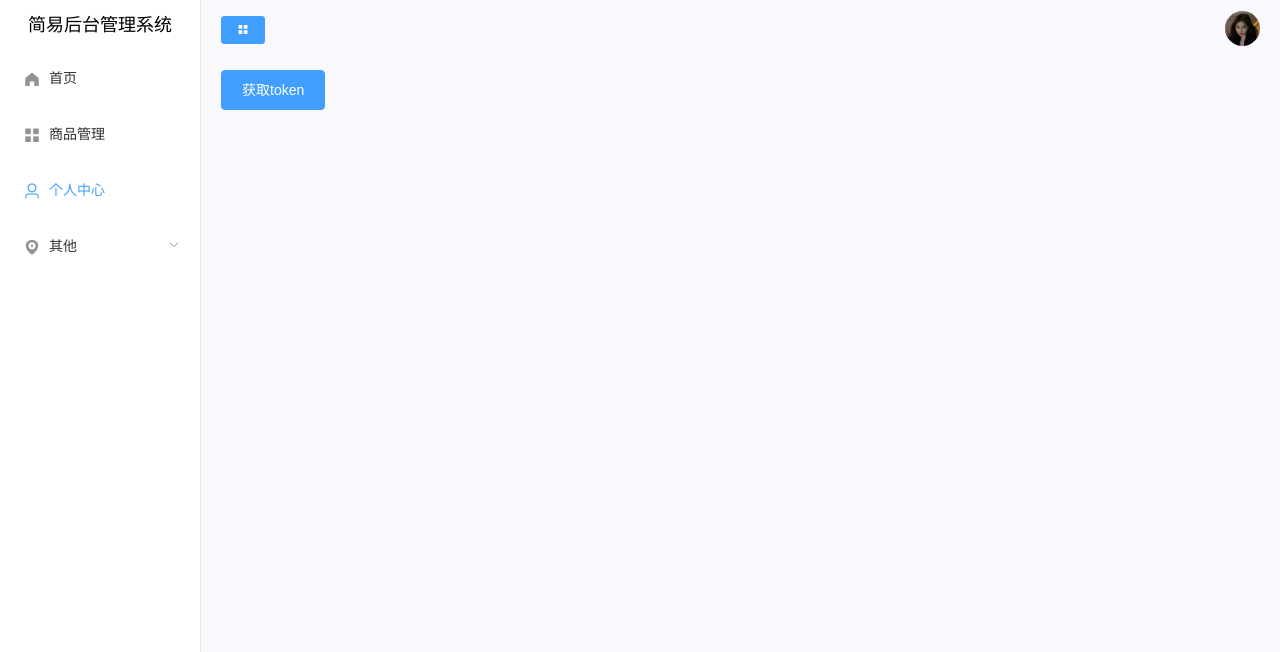
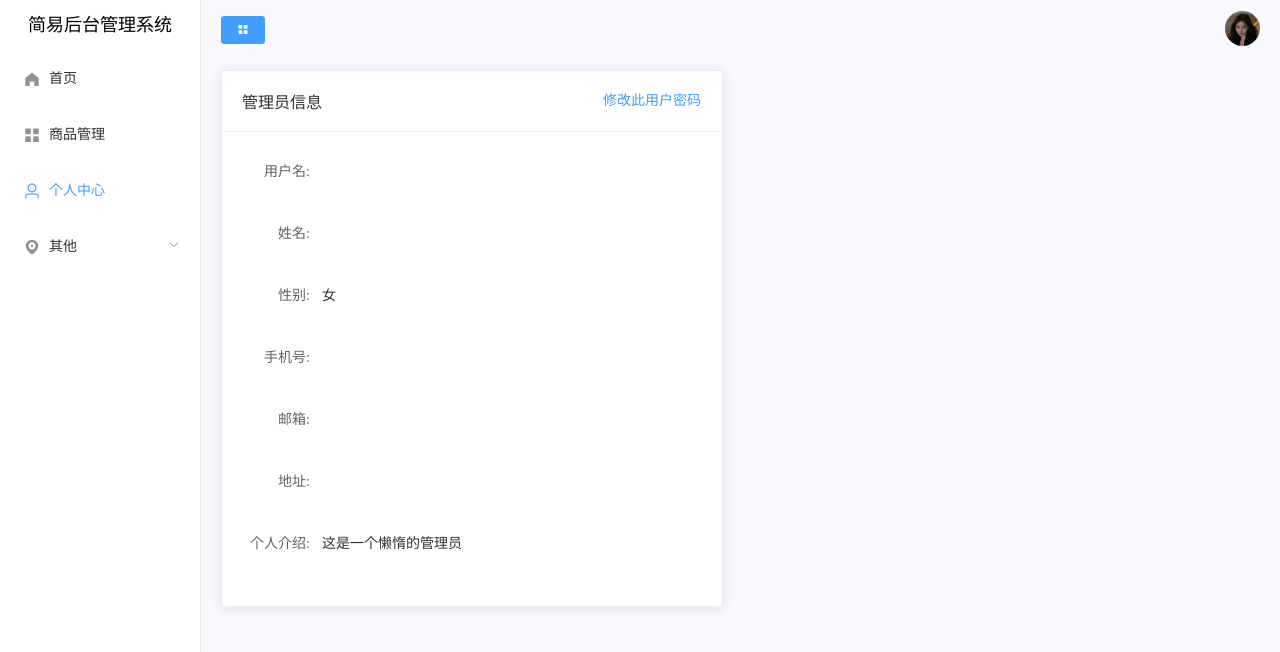
Before and after one commit to QingYiShiDeCha/vue-myapp, a Vue app: page /#/user in a window 1280 px wide. Shown: the top 652 px of the page. Built offline with nearby package versions, Linux system fonts and the light colour scheme.

Commit message:
完成作业要求

```diff
--- a/src/store/index.js
+++ b/src/store/index.js
@@ -1,10 +1,7 @@
 import Vue from 'vue'
 import Vuex from 'vuex'
 
-
-
 Vue.use(Vuex)
-
 
 const store = new Vuex.Store({
   state: {
@@ -19,7 +16,8 @@ const store = new Vuex.Store({
         email: 'qingcha@qq.com',
         addr: '北京海定区'
       }
-    ]
+    ],
+    currLoginUser: {}
   },
   mutations: {
     /**
@@ -31,8 +29,29 @@ const store = new Vuex.Store({
       state.userInfo.push(data)
       console.log(data);
       console.log(state.userInfo, 'state');
+    },
+    getCurrLogin(state, data) {
+      state.currLoginUser = data
+      console.log(state.currLoginUser, 'state.currLogin');
+    },
+    setUserInfo(state, updatedUser) {
+      const index = state.userInfo.findIndex(user => user.username === updatedUser.username);
+      if (index !== -1) {
+        // 更新用户信息
+        state.userInfo[index] = {
+          ...state.userInfo[index],
+          ...updatedUser
+        };
+      }
+      state.currLoginUser = updatedUser; // 更新用户信息
     }
-  }
+  },
+  getters: {
+    getCurrUser: state => {
+      return state.currLoginUser
+    }
+  },
+
 })
 
 export default store
--- a/src/views/Login.vue
+++ b/src/views/Login.vue
@@ -28,6 +28,7 @@
   </el-card>
 </template>
 <script>
+import { mapMutations } from 'vuex'
 export default {
   data() {
     return {
@@ -45,6 +46,7 @@ export default {
   },
 
   methods: {
+    ...mapMutations(['getCurrLogin']),
     toSignUp() {
       this.$router.push("/signup");
     },
@@ -61,6 +63,7 @@ export default {
           } else if (user && this.form.password === user.password) {
             this.$message.success("登录成功");
             this.$router.push("/home");
+            this.getCurrLogin(user);
           } else if (user && this.form.password !== user.password) {
             this.$message.error("密码错误，请检查密码");
           }  else if (user === undefined) {
--- a/src/views/User.vue
+++ b/src/views/User.vue
@@ -1,37 +1,209 @@
 <template>
   <div>
-    <el-button type="primary" @click="getToken">获取token</el-button>
-    {{ uuid }}
+    <el-dialog
+      title="修改此用户密码"
+      :visible.sync="dialogVisible"
+      width="30%"
+      :before-close="handleClose"
+    >
+      <el-form
+        :model="form"
+        ref="form"
+        label-width="80px"
+        class="demo-ruleForm"
+        :rules="rules"
+      >
+        <el-form-item label="原密码" prop="oldPassword" required>
+          <el-input v-model="form.oldPassword"></el-input>
+        </el-form-item>
+        <el-form-item label="新密码" prop="newPassword" required>
+          <el-input v-model="form.newPassword"></el-input>
+        </el-form-item>
+        <el-form-item label="确认密码" prop="confirmPassword" required>
+          <el-input v-model="form.confirmPassword"></el-input>
+        </el-form-item>
+      </el-form>
+      <span slot="footer" class="dialog-footer">
+        <el-button @click="dialogVisible = false">取 消</el-button>
+        <el-button type="primary" @click="changePassword">确 定</el-button>
+      </span>
+    </el-dialog>
+    <el-card class="box-card" style="width: 500px">
+      <div slot="header" class="clearfix">
+        <span>管理员信息</span>
+        <el-button
+          style="float: right; padding: 3px 0"
+          type="text"
+          @click="dialogVisible = true"
+          >修改此用户密码</el-button
+        >
+      </div>
+      <div class="text item">
+        <el-form
+          label-position="right"
+          label-width="80px"
+          style="font-size: 18px"
+        >
+          <el-form-item label="用户名:">{{ userInfo.username }}</el-form-item>
+          <el-form-item label="姓名:">{{ userInfo.name }}</el-form-item>
+          <el-form-item label="性别:">{{
+            userInfo.sex == "1" ? "男" : "女"
+          }}</el-form-item>
+          <el-form-item label="手机号:">{{ userInfo.phone }}</el-form-item>
+          <el-form-item label="邮箱:">{{ userInfo.email }}</el-form-item>
+          <el-form-item label="地址:">{{ userInfo.addr }}</el-form-item>
+          <el-form-item label="个人介绍:">{{
+            userInfo.Introduce
+          }}</el-form-item>
+        </el-form>
+      </div>
+    </el-card>
   </div>
 </template>
 
 <script>
-
 export default {
   data() {
+    let checkOldPwd = (rule, value, callback) => {
+      if (value === "") {
+        callback(new Error("旧密码不能为空"));
+      } else {
+        callback();
+      }
+    };
+    let checkNewPwd = (rule, value, callback) => {
+      if (value === "") {
+        callback(new Error("新密码不能为空"));
+      } else if (value.length < 6 || value.length > 16) {
+        callback(new Error("密码长度必须在6-16位之间"));
+      } else {
+        callback();
+      }
+    }
+    let checkConfirmPwd = (rule, value, callback) => {
+      if (value === "") {
+        callback(new Error("确认密码不能为空"));
+      } else if (value !== this.form.newPassword) {
+        callback(new Error("两次输入密码不一致"));
+      } else {
+        callback()
+      }
+    }
     return {
-      uuid: "",
+      userInfo: {},
+      Introduce: "这是一个懒惰的管理员",
+      dialogVisible: false,
+      form: {
+        curUser: "",
+        oldPassword: "",
+        newPassword: "",
+        confirmPassword: "",
+      },
+      rules: {
+        oldPassword: [{ validator: checkOldPwd, trigger: "blur" }],
+        newPassword: [{ validator: checkNewPwd, trigger: "blur" }],
+        confirmPassword: [{ validator: checkConfirmPwd, trigger: "blur" }],
+      },
     };
   },
+  created() {
+    // 在页面加载时读取sessionStorage里的状态信息
+    if (sessionStorage.getItem("store")) {
+      this.$store.replaceState(
+        Object.assign(
+          {},
+          this.$store.state,
+          JSON.parse(sessionStorage.getItem("store"))
+        )
+      );
+    }
+    // 页面刷新时，将vuex里的信息保存到sessionStorage
+    // 在页面刷新时先触发beforeunload事件
+    window.addEventListener("beforeunload", () => {
+      sessionStorage.setItem("store", JSON.stringify(this.$store.state));
+    });
+  },
+  computed: {
+    getUserInfo() {
+      return this.$store.getters["getCurrUser"];
+    },
+  },
   methods: {
-    getRandomToken() {
-      let d = new Date().getTime();
-      let uuid = "xxxxxxxx-xxxx-4xxx-yxxx-xxxxxxxxxxxx".replace(
-        /[xy]/g,
-        function (c) {
-          let r = (d + Math.random() * 16) % 16 | 0;
-          d = Math.floor(d / 16);
-          return (c == "x" ? r : (r & 0x3) | 0x8).toString(16);
+    handleClose(done) {
+      this.$confirm("确认关闭？")
+        .then((_) => {
+          done();
+        })
+        .catch((_) => {});
+    },
+    changePassword() {
+      this.$refs.form.validate((valid) => {
+        if (valid) {
+          if (this.form.newPassword !== this.form.confirmPassword) {
+            this.$message.error("新密码与确认密码不匹配");
+            return;
+          }
+          const userIndex = this.$store.state.userInfo.findIndex(
+            (user) => user.username === this.form.curUser
+          );
+          if (userIndex !== -1) {
+            const user = this.$store.state.userInfo[userIndex];
+            if (user.password !== this.form.oldPassword) {
+              this.$message.error("原密码错误");
+              return;
+            }
+            this.$store.commit("setUserInfo", {
+              ...user,
+              password: this.form.newPassword,
+            });
+            this.dialogVisible = false;
+            this.form.oldPassword = "";
+            this.form.newPassword = "";
+            this.form.confirmPassword = "";
+            this.$message.success("密码修改成功");
+          } else {
+            this.$message.error("用户不存在");
+          }
         }
-      );
-      return uuid;
+      });
     },
-    getToken() {
-      this.uuid = this.getRandomToken();
-    },
+  },
+  mounted() {
+    this.userInfo = this.getUserInfo;
+    this.userInfo.Introduce = this.Introduce;
+    this.form.curUser = this.userInfo.username;
+    console.log(this.userInfo);
+    console.log(this.form);
   },
 };
 </script>
 
 <style lang="less" scoped>
+.text {
+  font-size: 14px;
+  span {
+    text-align: right;
+  }
+}
+
+.item {
+  margin-bottom: 18px;
+}
+
+.clearfix:before,
+.clearfix:after {
+  display: table;
+  content: "";
+}
+.clearfix:after {
+  clear: both;
+}
+
+.box-card {
+  width: 480px;
+}
+
+.el-form-item__label {
+  font-size: 24px;
+}
 </style>
```
Also changed, not shown: 1 other file (tests, documents, lock files or other folders).
